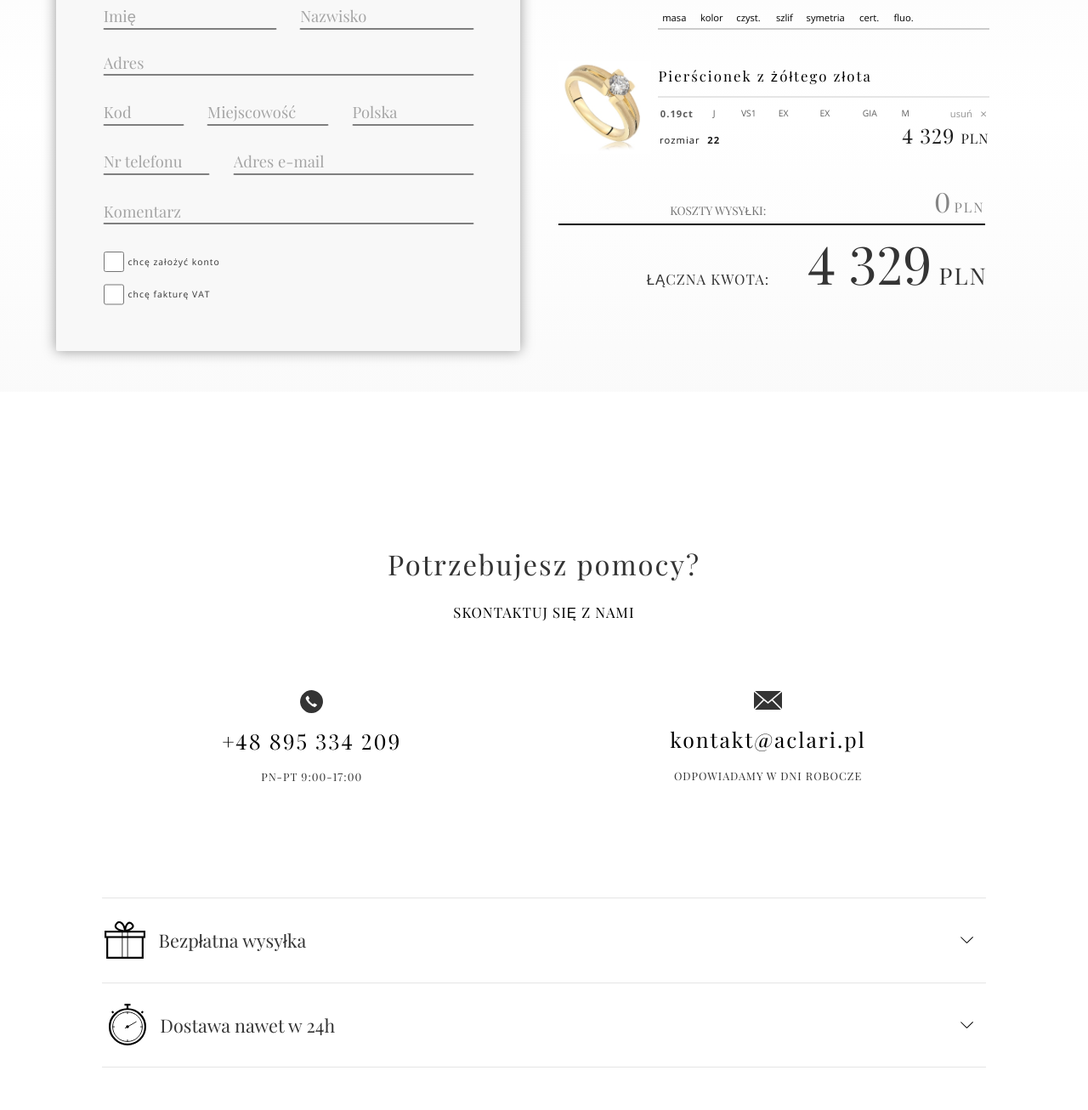
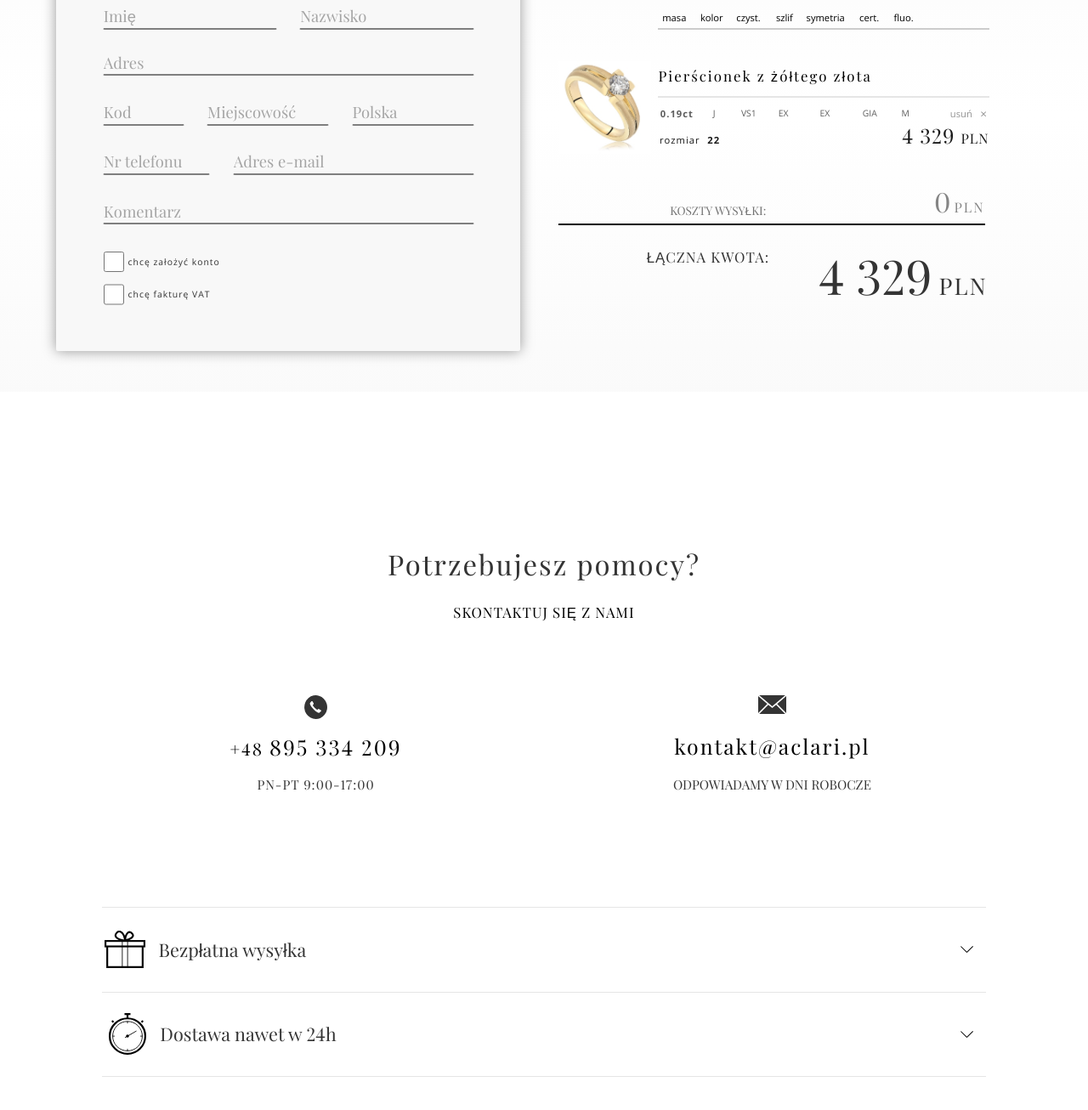
Before and after one commit to bartoszlokaj/basket-for-jewelry, a website: page index.html in a window 1280 px wide. Shown: the part 348-1654 px from the top of the page at 85% size. Drawn offline with nearby package versions, Linux system fonts and the light colour scheme.

Commit message:
section order basket margins fix

```diff
--- a/index.html
+++ b/index.html
@@ -351,7 +351,10 @@
             <h3
               class="header-tertiary header-tertiary--tile header-tertiary--phone"
             >
-              +48 895 334 209
+              <span class="header-tertiary--number">
+                +48
+              </span>
+              895 334 209
             </h3>
             <span class="contact__info contact__info--phone">
               PN-PT 9:00-17:00
@@ -405,7 +408,10 @@
                   class="quality__panel-img quality__panel-img--clock"
                 />
                 <span class="quality__panel-text">
-                  Dostawa nawet w 24h
+                  Dostawa nawet w
+                  <span class="quality__panel-text--number">
+                    24h
+                  </span>
                 </span>
               </div>
               <img
--- a/sass/base/_typography.scss
+++ b/sass/base/_typography.scss
@@ -64,6 +64,10 @@ body {
     letter-spacing: 1px;
   }
 
+  &--number {
+    font-size: 2.5rem;
+  }
+
   &--tile {
     font-size: 3.1rem;
     letter-spacing: 2px;
@@ -72,6 +76,10 @@ body {
 
   &--phone {
     font-family: 'playfair_displayregular';
+  }
+
+  &--email {
+    margin-top: 2.2rem;
   }
 }
 
@@ -156,7 +164,7 @@ body {
 
   &__numbers {
     font-family: 'playfair_displayregular';
-    font-size: 7.7rem;
+    font-size: 7rem;
     letter-spacing: 0;
   }
 
@@ -168,10 +176,13 @@ body {
 }
 
 .contact__info {
-  font-size: 1.6rem;
-  margin-top: 2.2rem;
-  letter-spacing: 1px;
+  font-size: 1.9rem;
+  margin-top: 2.4rem;
   text-transform: uppercase;
+
+  &--phone {
+    letter-spacing: 1px;
+  }
 }
 
 .contact__tile--phone {
@@ -181,4 +192,8 @@ body {
 .quality__panel-text {
   font-size: 2.7rem;
   margin-left: 2rem;
+
+  &--number {
+    font-family: 'playfair_displayregular';
+  }
 }
--- a/sass/layout/_contact.scss
+++ b/sass/layout/_contact.scss
@@ -4,10 +4,11 @@
     &__row {
         display: flex;
         justify-content: center;
+        flex-wrap: wrap;
 
         &--2 {
             justify-content: space-around;
-            margin-top: 10rem;
+            margin-top: 10.8rem;
         }
     }
 
@@ -23,6 +24,12 @@
         flex-direction: column;
         justify-content: center;
         align-items: center;
+        width: 50%;
+
+        @include respond(phablet) {
+            width: 100%;
+            margin-bottom: 9rem;
+        }
     }
 
     &__icon {
--- a/sass/layout/_order.scss
+++ b/sass/layout/_order.scss
@@ -168,9 +168,8 @@
 
   .summary {
     display: flex;
-    align-items: baseline;
     padding-right: .9rem;
-    margin-top: 1rem;
+    margin-top: 3.2rem;
 
     &__left {
       width: 50%;
@@ -180,6 +179,8 @@
 
     &__text {
       margin-right: .5rem;
+      display: flex;
+      align-content: center;
     }
 
     &__right {
```
Also changed, not shown: css/style.css.
